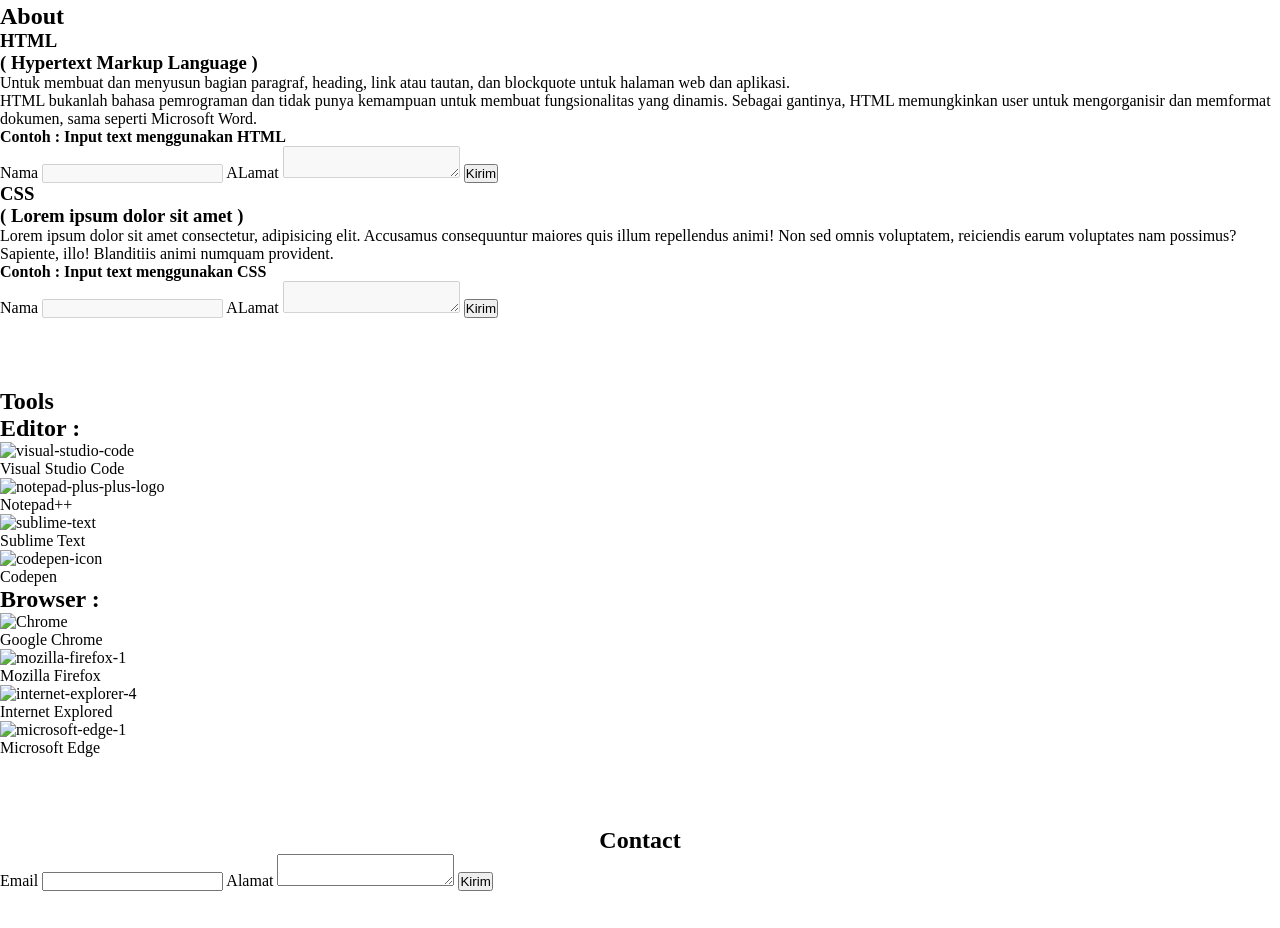
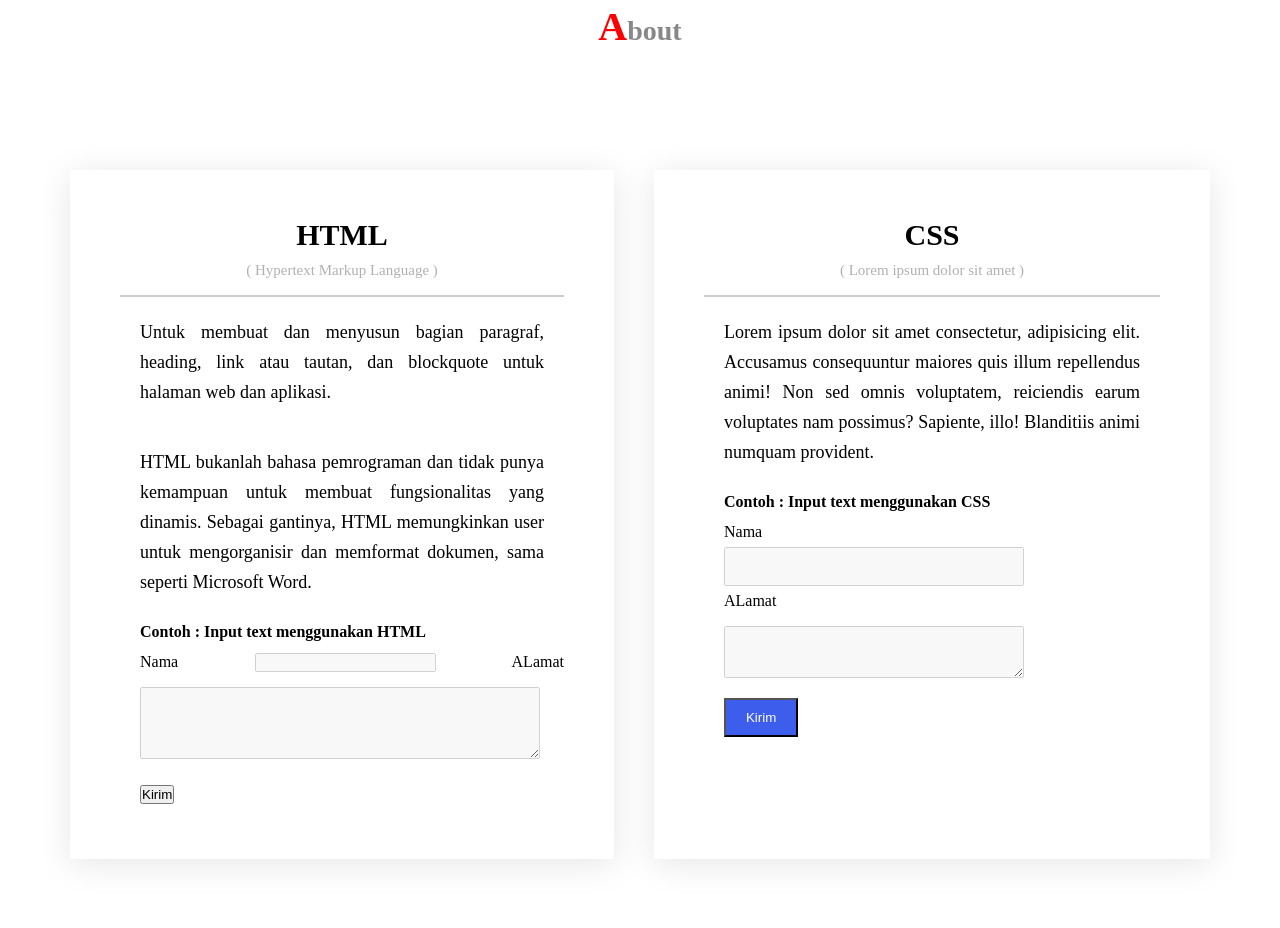
Before and after one commit to harisramadhan/project_F10, a plain HTML site: page index.html in a window 1280 px wide. Shown: the part 512-1440 px from the top of the page. Before the commit the page ends 1403 px from the top, so only its background shows below. Drawn offline with Linux system fonts and the light colour scheme.

Commit message:
Update style.css

```diff
--- a/style.css
+++ b/style.css
@@ -121,3 +121,170 @@ a.btn-blue:hover {
 
 
 /* penutup main */
+
+/* body */
+/* about */
+.about {
+    text-align: center;
+}
+
+.about h1,
+.tools h1,
+.contact h1 {
+    font-size: 28px;
+    color: rgb(136, 136, 136);
+    margin-bottom: 50px;
+}
+
+.about h1 span,
+.tools h1 span,
+.contact h1 span {
+    font-size: 40px;
+    color: red;
+}
+
+.about .box {
+    height: 100%;
+    display: flex;
+    justify-content: center;
+    text-align: justify;
+    padding: 50px;
+}
+
+.about .box .html,
+.css {
+    margin: 20px;
+    padding: 50px;
+    box-shadow: 0 5px 32px rgba(0, 0, 0, 0.1);
+    line-height: 30px;
+}
+
+.about .box h3 {
+    font-size: 30px;
+    padding-bottom: 10px;
+    text-align: center;
+    border-bottom: 2px solid #ccc;
+}
+
+.about .box span {
+    font-size: 15px;
+    color: rgb(177, 177, 177);
+    font-weight: 100;
+}
+
+.about .box p {
+    padding: 20px;
+    font-size: 18px;
+}
+
+.about .box .sample-html,
+.sample-css {
+    margin-left: 20px;
+}
+
+.about .box .sample h4 {
+    font-size: 18px;
+    margin-bottom: 20px;
+}
+
+.about .box .css .sample-css input,
+.about .box .css .sample-css textarea {
+    display: flex;
+    flex-direction: column;
+    width: 300px;
+    padding: 10px;
+}
+
+.about .box .css .sample-css button {
+    display: inline-block;
+    padding: 10px 20px;
+    margin-top: 10px;
+    background-color: #3d5dec;
+    color: #fff;
+}
+
+/* penutup about */
+
+/* tools */
+.tools {
+    text-align: center;
+}
+
+.tools .box {
+    height: 100%;
+    padding: 50px;
+    box-shadow: 0 5px 32px rgba(0, 0, 0, 0.1);
+}
+
+.tools .box .editor,
+.browser {
+    display: flex;
+    gap: 30px;
+    flex-wrap: wrap;
+    justify-content: center;
+    margin: 30px 0;
+}
+
+.tools .card {
+    width: 200px;
+    height: 200px;
+    border: 1px solid #ccc;
+    cursor: pointer;
+    padding: 20px;
+}
+
+.tools .card:hover {
+    transform: translateY(-20px);
+}
+
+.tools .card .img {
+    width: 150px;
+    height: 150px;
+    padding: 20px;
+}
+
+.tools .card .img img {
+    width: 100px;
+    height: auto;
+}
+
+.tools .card span {
+    border-top: 1px solid #ccc;
+    padding-top: 5px;
+}
+
+/* penutup tools */
+
+/* contact */
+.contact .box {
+    box-shadow: 0 5px 32px rgba(0, 0, 0, 0.1);
+    padding: 50px;
+    height: 400px;
+    margin-top: 20px;
+    justify-content: center;
+    align-items: center;
+}
+
+.contact .box .form {
+    display: flex;
+    flex-direction: column;
+    float: left;
+}
+
+.contact .box .form input,
+textarea {
+    width: 400px;
+    padding: 20px;
+    margin: 10px 0;
+}
+
+.contact .box .form button {
+    padding: 10px 20px;
+    width: 80px;
+    background-color: #3d5dec;
+    color: #fff;
+}
+
+/* penutup contact */
+
+/* penutup body */
```
